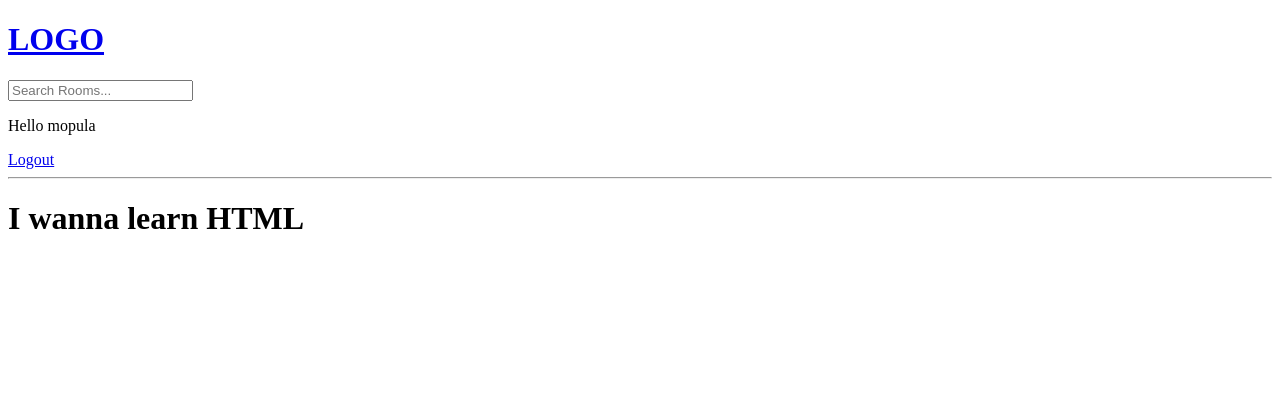
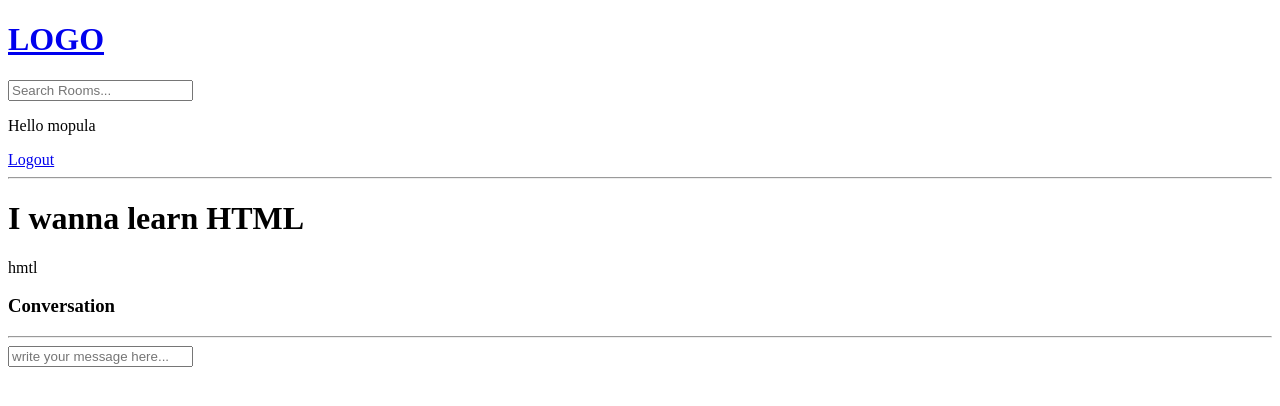
Before and after one commit to Alhrafas/Studybud-App, a Django app: page /room/3/ in a window 1280 px wide. Shown: the top 406 px of the page. Run offline with Django 4.2, Linux system fonts and the light colour scheme; a user stored in the database is signed in; data comes from the database, SQL or seed files in the repository; both versions use the stored data as it was after the commit.

Commit message:
initial commit

```diff
--- a/base/templates/base/room.html
+++ b/base/templates/base/room.html
@@ -5,4 +5,27 @@
 
 <h1>{{room.name}}</h1>
 
+<p>{{room.description}}</p>
+
+      <div class="comment-wrapper">
+            <h3>Conversation</h3>
+            <hr>
+
+            {% for message in room_messages %}
+                  <div>
+                        <small>@{{message.user}}  {{message.created|timesince}} ago </small>
+                        <p>{{message.body}}</p>
+                        <hr>
+                  </div>
+            {% endfor %}
+      </div>
+      {% if request.user.is_authenticated %}
+      <div class="comment-form">
+            <form method="POST" action="">
+                  {% csrf_token %}
+                  <input type="text" name="body" placeholder="write your message here...">
+            </form>
+      </div>
+      {% endif %}
+
 {% endblock content %}
--- a/base/views.py
+++ b/base/views.py
@@ -6,7 +6,7 @@ from django.contrib.auth.models import User
 from django.contrib.auth import authenticate, login, logout
 from django.contrib.auth.forms import UserCreationForm
 from django.db.models import Q
-from .models import Room, Topic
+from .models import Room, Topic, Message
 from .forms import RoomForm
 
 # Create your views here.
@@ -86,11 +86,20 @@ def home(request):
 def room(request, pk):
 
       room = Room.objects.get(id=pk)
+      room_messages = room.message_set.all().order_by('-created')
+
+      if request.method == 'POST':
+            message = Message.objects.create(
+                  user = request.user,
+                  room = room,
+                  body = request.POST.get('body')
+            )
+            return redirect('room', pk=room.id)
       # room = None
       # for i in rooms:
       #       if i['id'] == int(pk):
       #             room = i
-      context = {'room': room}
+      context = {'room': room, 'room_messages': room_messages}
       return render(request, 'base/Room.html', context)
 
 
```
Also changed, not shown: db.sqlite3.
